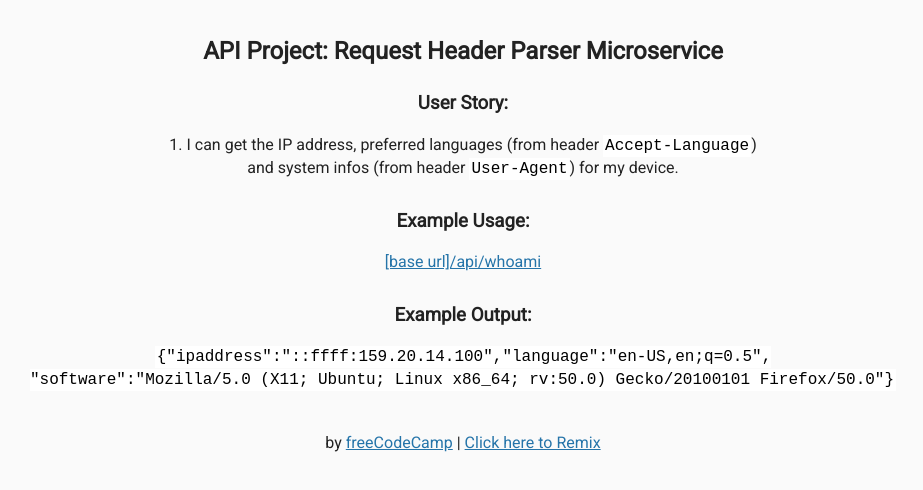
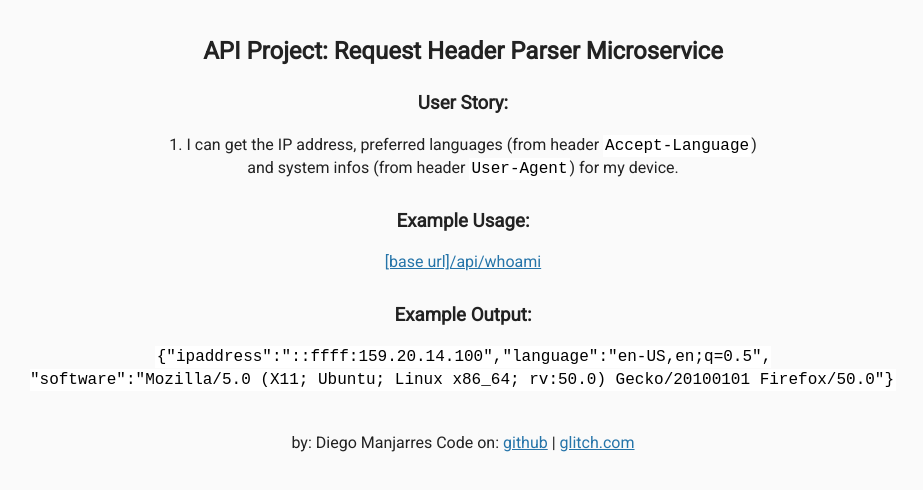
Before and after one commit to DiegoAlexanderManjarres/FCC-header-parser, a website: page views/index.html in a window 1280 px wide. Shown: the whole page, without its empty margins (177-1100 px from the left). Drawn offline with Linux system fonts and the light colour scheme; files that its build step writes are made by us from their sources.

Commit message:
🚒🌗 Updated with Glitch

```diff
--- a/package.json
+++ b/package.json
@@ -15,11 +15,11 @@
 	},
 	"repository": {
 		"type": "git",
-		"url": "https://hyperdev.com/#!/project/welcome-project"
+		"url": "https://glitch.com/@renmanimel/my-projects"
 	},
 	"keywords": [
 		"node",
-		"hyperdev",
+		"renmanimel",
 		"express"
 	],
 	"license": "MIT"
--- a/views/index.html
+++ b/views/index.html
@@ -29,7 +29,11 @@
       </div>
       <div class="footer">
         <p>
-          by <a href="http://www.freecodecamp.com">freeCodeCamp</a> | <a href="https://hyperdev.com/#!/remix/FCC_API_header_bplate/8c449aa9-a80c-47ad-8142-8da90f658731">Click here to Remix</a>
+          by: Diego Manjarres
+          Code on:
+          <a href="https://github.com/DiegoAlexanderManjarres/FCC-header-parser">github</a>
+          |
+          <a href="https://glitch.com/~diego-header-parser">glitch.com</a>
         </p>
       </div>
    </body>
```
